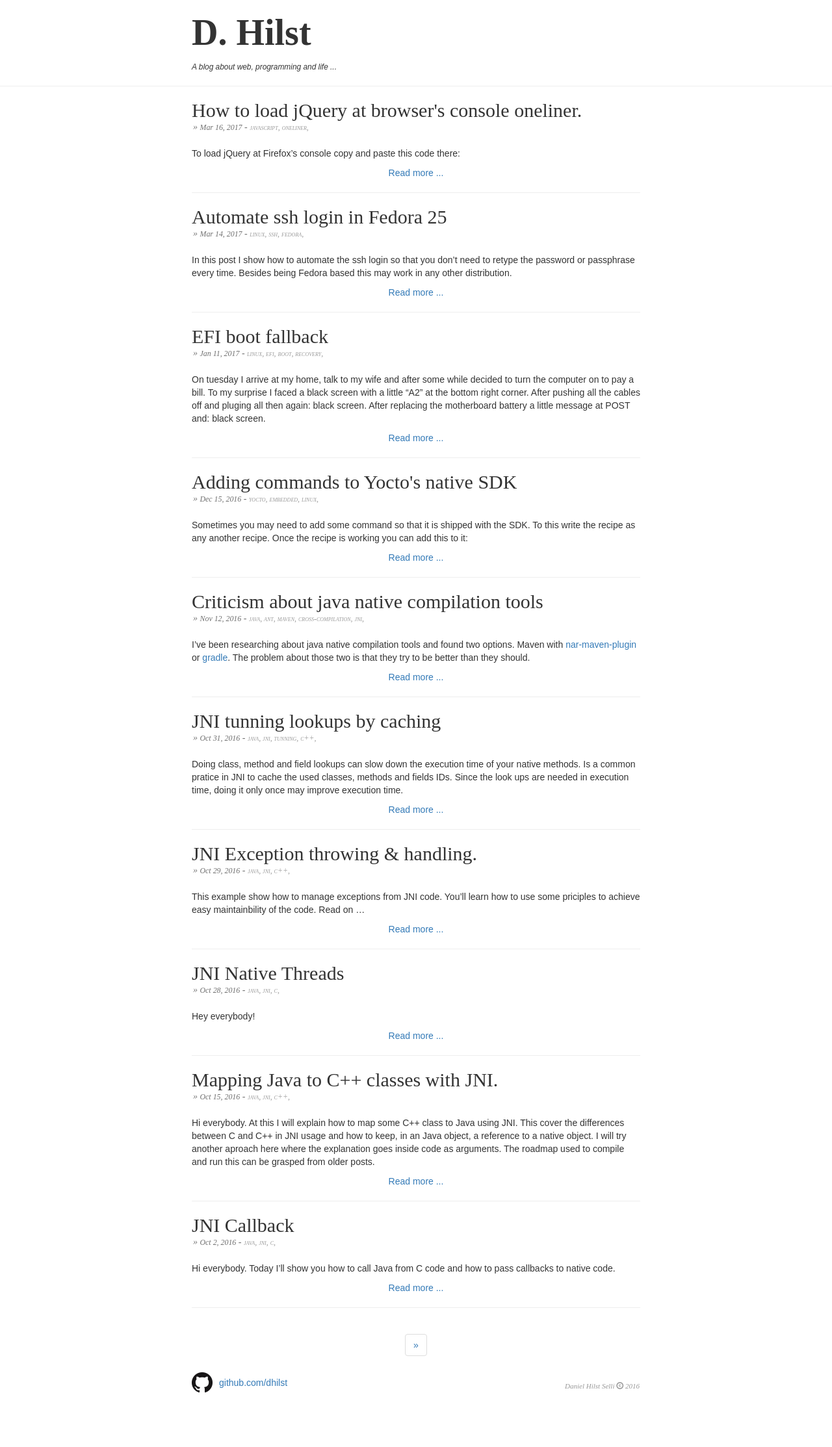
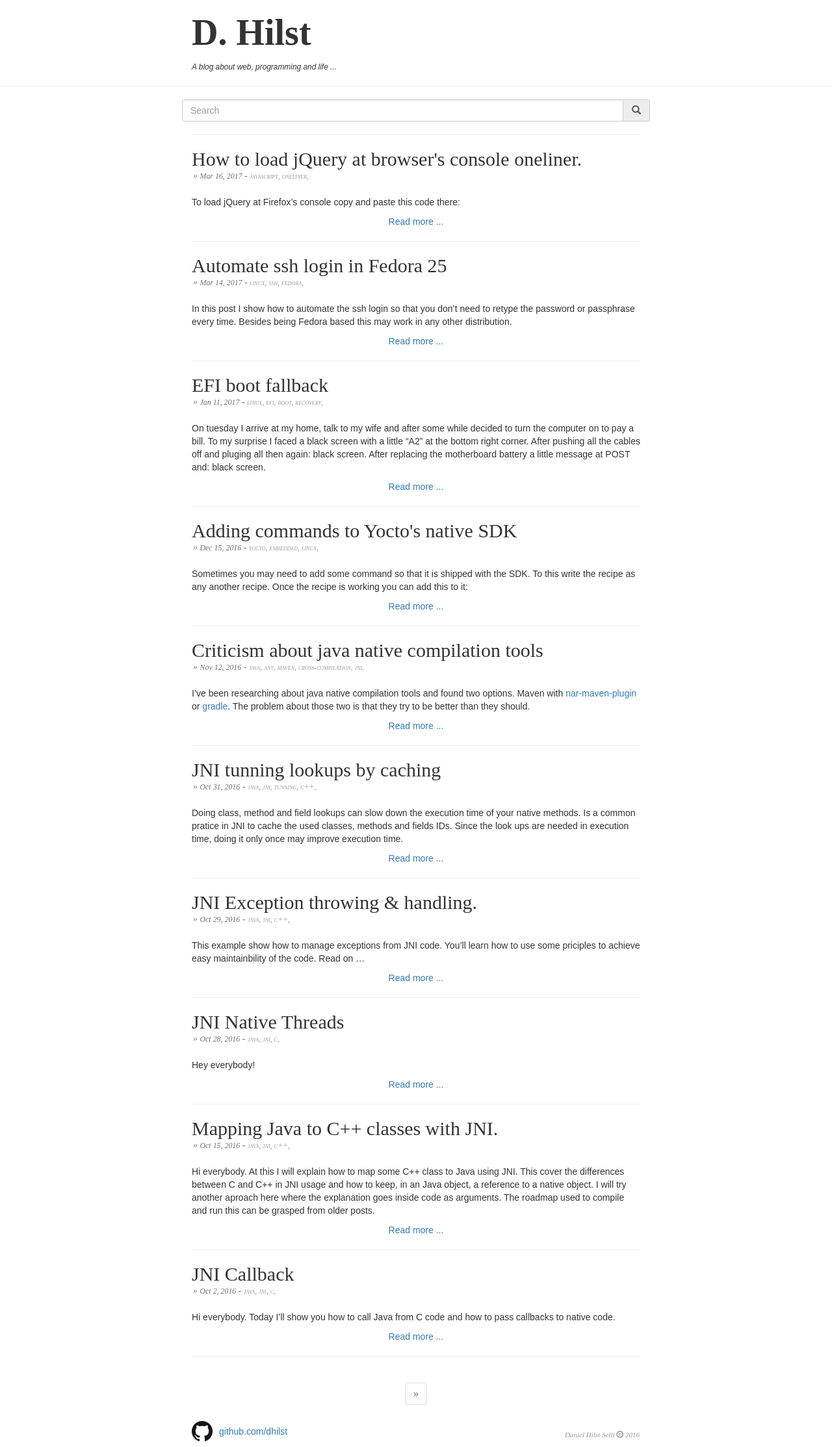
Before and after one commit to dhilst/dhilst.github.io, a Jekyll site: the page built from index.html, in a window 1280 px wide. Shown: the whole page at 65% size. Built offline with Jekyll 4.4.1, drawn with Linux system fonts in a browser that asks for light colours; nearby versions of some CDN libraries; the list of posts is cut into pages by our own code; before the commit the page ends 2152 px from its top, so only the background shows below that.

Commit message:
Add searchbar to index.html.

```diff
--- a/css/main.sass
+++ b/css/main.sass
@@ -85,5 +85,10 @@ p.post-meta
   font-style: italic
   margin-bottom: 0
 
+a.btn
+  &:hover, &:link, &:visited, &:active
+    text-decoration: none
+    color: inherit
+
 
 // vim: set ts=2:sw=2:sts=2:et:
--- a/index.html
+++ b/index.html
@@ -1,6 +1,19 @@
 ---
 layout: default
 ---
+<div class="row">
+  <div class="col-12-sm">
+    <div class="input-group stylish-input-group">
+      <input type="text" class="form-control" style="padding: 10" placeholder="Search" />
+      <span class="input-group-addon" style="padding: 0">
+        <a class="btn clean-link" type="submit" style="padding: 0 12px">
+          <span class="glyphicon glyphicon-search"></span>
+        </a>
+      </span>
+    </div>
+  </div>
+</div>
+<hr></hr>
 <ul class="post-list">
   {% for post in paginator.posts %}
       <a class="clean-link" href="{{ post.url | prepend: site.baseurl }}">
```
